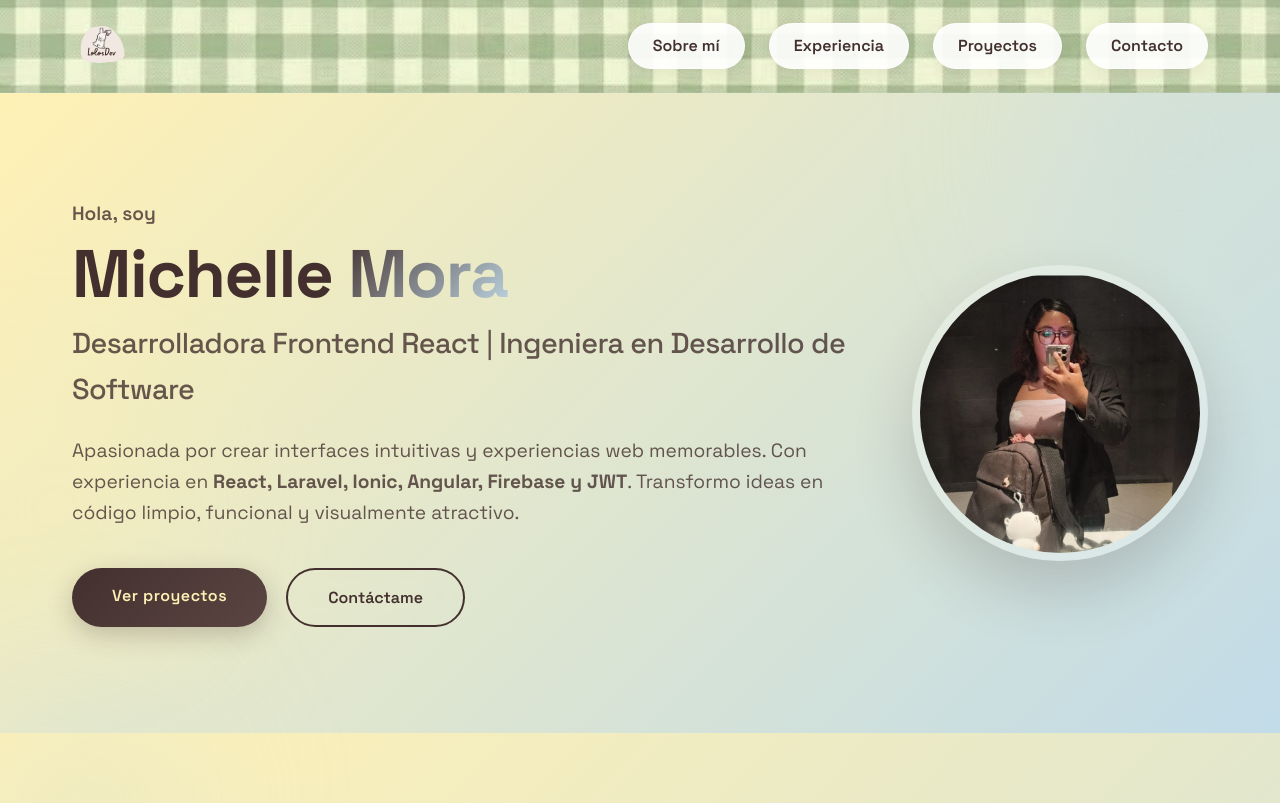
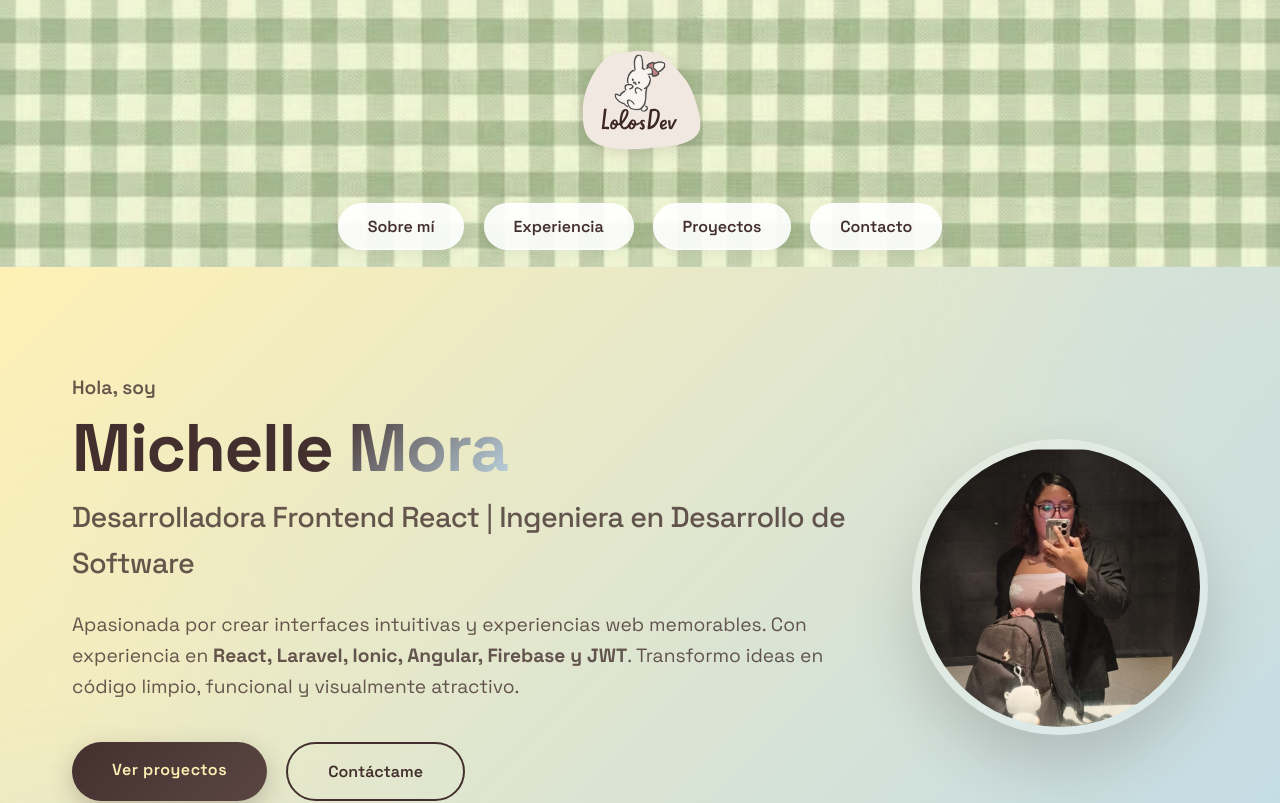
Before and after one commit to Panquecitoconmiel/mi-portafolio, a React (Vite) app: page / in a window 1280 px wide. Shown: the top 803 px of the page. Built offline with nearby package versions, Linux system fonts and the light colour scheme.

Commit message:
Vuelve al diseño de logo centrado y botones abajo

```diff
--- a/src/components/Header.jsx
+++ b/src/components/Header.jsx
@@ -27,54 +27,41 @@ const Header = () => {
     }}>
       <div style={{
         background: 'rgba(255, 250, 227, 0.15)',
-        padding: '1rem 0',
+        padding: '1.5rem 0 1rem 0',
         borderBottom: '1px solid rgba(193, 219, 232, 0.18)',
         width: '100%'
       }}>
         <div className="container" style={{
           display: 'flex',
+          flexDirection: 'column',
           alignItems: 'center',
-          justifyContent: 'space-between'
+          gap: '1.2rem'
         }}>
-          {/* Logo */}
-          <a href="/" style={{ display: 'flex', alignItems: 'center', gap: '0.8rem' }}>
+          {/* --- LOGO GRANDE Y CENTRADO --- */}
+          <a href="/" style={{
+            display: 'flex',
+            alignItems: 'center',
+            gap: '1rem'
+          }}>
             <img
               src="/assets/lolosdev.svg"
               alt="Logo Michelle Mora"
-              style={{ height: '60px', width: 'auto' }}
+              style={{
+                height: '160px',
+                width: 'auto',
+                filter: 'drop-shadow(0 4px 8px rgba(67, 48, 46, 0.15))'
+              }}
             />
           </a>
 
-          {/* Botón hamburguesa (solo móvil) */}
-          <button
-            onClick={toggleMenu}
-            style={{
-              display: 'none',
-              background: 'rgba(255,255,255,0.9)',
-              border: 'none',
-              borderRadius: '50%',
-              width: '48px',
-              height: '48px',
-              fontSize: '1.5rem',
-              cursor: 'pointer',
-              color: '#43302E',
-              boxShadow: '0 4px 15px rgba(67,48,46,0.1)',
-              alignItems: 'center',
-              justifyContent: 'center'
-            }}
-            className="menu-toggle"
-            aria-label="Menú"
-          >
-            {isOpen ? <FaTimes /> : <FaBars />}
-          </button>
-
-          {/* Navegación (escritorio) */}
+          {/* --- NAVEGACIÓN: BOTONES EN UNA FILA --- */}
           <nav style={{
             display: 'flex',
-            gap: '1.5rem',
+            gap: '1.2rem',
             flexWrap: 'wrap',
-            justifyContent: 'center'
-          }} className="nav-desktop">
+            justifyContent: 'center',
+            alignItems: 'center'
+          }}>
             {navItems.map(item => (
               <a
                 key={item.id}
@@ -83,7 +70,7 @@ const Header = () => {
                   fontWeight: '600',
                   color: '#43302E',
                   background: 'rgba(255, 255, 255, 0.9)',
-                  padding: '0.6rem 1.5rem',
+                  padding: '0.6rem 1.8rem',
                   borderRadius: '50px',
                   border: '1px solid rgba(255, 255, 255, 0.6)',
                   boxShadow: '0 4px 15px rgba(67, 48, 46, 0.08)',
@@ -105,9 +92,35 @@ const Header = () => {
               </a>
             ))}
           </nav>
+
+          {/* --- BOTÓN HAMBURGUESA (solo visible en móvil) --- */}
+          <button
+            onClick={toggleMenu}
+            style={{
+              display: 'none',
+              background: 'rgba(255,255,255,0.9)',
+              border: 'none',
+              borderRadius: '50%',
+              width: '48px',
+              height: '48px',
+              fontSize: '1.5rem',
+              cursor: 'pointer',
+              color: '#43302E',
+              boxShadow: '0 4px 15px rgba(67,48,46,0.1)',
+              alignItems: 'center',
+              justifyContent: 'center',
+              position: 'absolute',
+              top: '1.5rem',
+              right: '2rem'
+            }}
+            className="menu-toggle"
+            aria-label="Menú"
+          >
+            {isOpen ? <FaTimes /> : <FaBars />}
+          </button>
         </div>
 
-        {/* Menú móvil (desplegable) */}
+        {/* --- MENÚ MÓVIL DESPLEGABLE --- */}
         <AnimatePresence>
           {isOpen && (
             <motion.div
@@ -151,12 +164,9 @@ const Header = () => {
         </AnimatePresence>
       </div>
 
-      {/* Estilos responsive embebidos (solo para este componente) */}
+      {/* --- ESTILOS RESPONSIVE --- */}
       <style>{`
         @media (max-width: 768px) {
-          .nav-desktop {
-            display: none !important;
-          }
           .menu-toggle {
             display: flex !important;
           }
```
